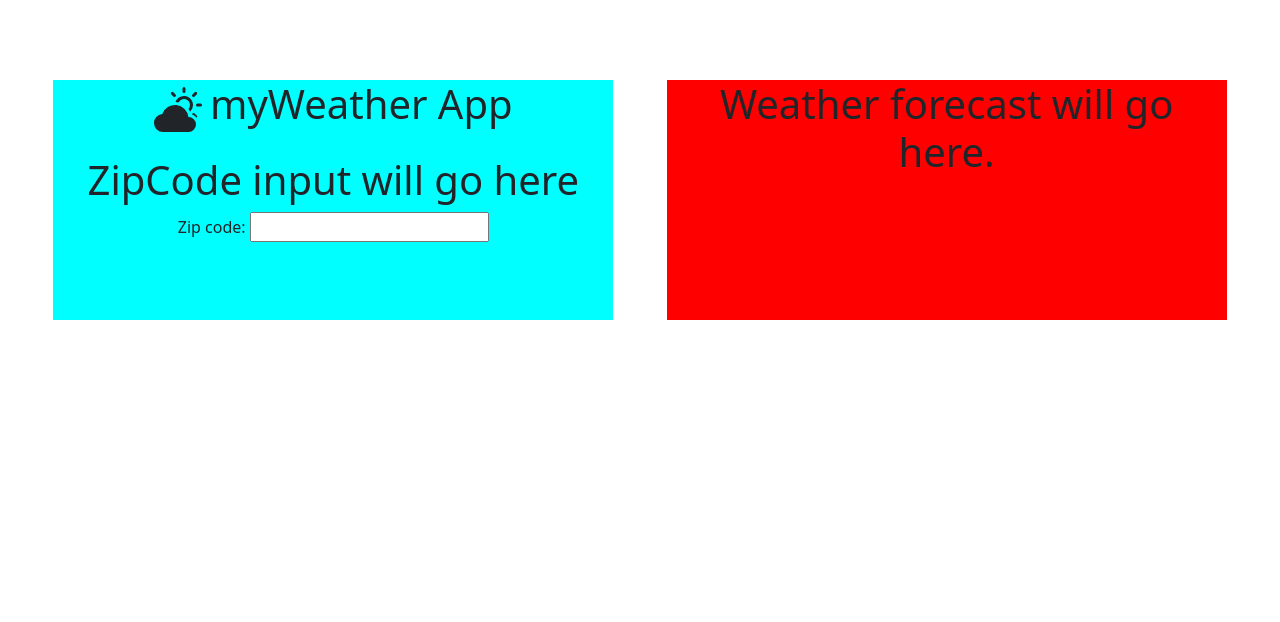
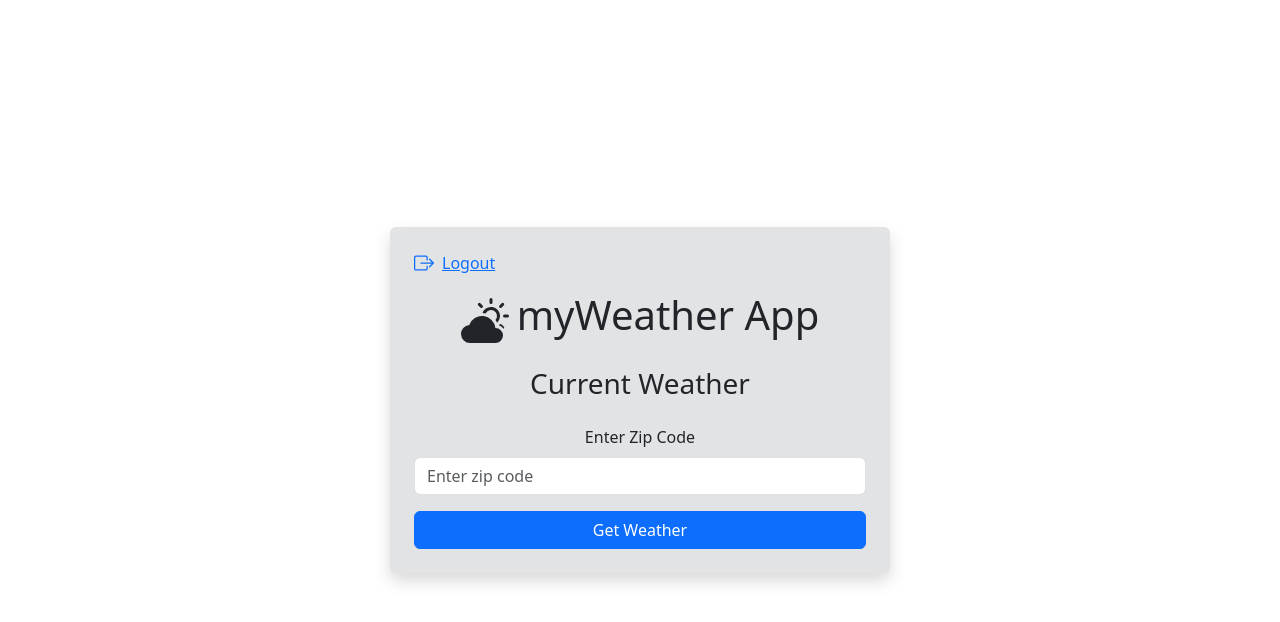
Before and after one commit to RachelBlack003/myWeatherApp-frontend, a React (Create React App) app: page /weather in a window 1280 px wide. Shown: the top 622 px of the page. Built offline with nearby package versions, Linux system fonts and the light colour scheme.

Commit message:
Implement fetching weather data

```diff
--- a/src/components/Weather.js
+++ b/src/components/Weather.js
@@ -1,26 +1,137 @@
-import React from 'react';
-import { useState } from 'react';
-import { Navigate, useNavigate } from 'react-router-dom';
-import styles from './WeatherStyling.module.css'
+import React, { useState } from "react";
+import { Form, Button, Card, Alert, Spinner } from "react-bootstrap";
+import { useNavigate } from "react-router-dom";
+import axios from "axios";
+import { BoxArrowRight } from "react-bootstrap-icons";
 import Header from "./Header.js";
 
-function Weather() {
+const Weather = () => {
+    const [zip, setZip] = useState("");
+    const [weatherData, setWeatherData] = useState(null);
+    const [loading, setLoading] = useState(false);
+    const [error, setError] = useState("");
+    const navigate = useNavigate();
 
-    //TODO: Implement fetching weather from /api/weather endpoint
+    // Function to fetch weather data (always in imperial units)
+    const fetchWeatherData = async () => {
+        if (!zip) {
+            setError("Please enter a zip code.");
+            return;
+        }
+
+        setLoading(true);
+        setError("");
+        setWeatherData(null); // Clear previous weather data on new request
+
+        try {
+            const token = localStorage.getItem("authToken");
+            const headers = {
+                Authorization: `Bearer ${token}`, // Pass token in the request header
+            };
+
+            // Always fetch in imperial units
+            const url = `/api/curweather?zip=${zip}`; // No need to pass the unit anymore
+
+            const response = await axios.get(url, { headers });
+
+            if (response.data) {
+                setWeatherData(response.data); // Set the new data after successful fetch
+            }
+        } catch (err) {
+            setError("Failed to fetch weather data. Please try again.");
+        } finally {
+            setLoading(false);
+        }
+    };
+
+    // Handle form submit (fetch weather data)
+    const handleSubmit = (e) => {
+        e.preventDefault();
+        fetchWeatherData();
+    };
+
+    // Logout function
+    const handleLogout = () => {
+        localStorage.removeItem("authToken"); // Remove the token from localStorage
+        navigate("/"); // Navigate to the login page after logout
+    };
+
+    // Wind direction converter function
+    const degToCompass = (num) => {
+        var val = Math.floor((num / 22.5) + 0.5);
+        var arr = ["N", "NNE", "NE", "ENE", "E", "ESE", "SE", "SSE", "S", "SSW", "SW", "WSW", "W", "WNW", "NW", "NNW"];
+        return arr[(val % 16)];
+    }
+
     return (
+        <div className="d-flex justify-content-center align-items-center vh-100 bg-body">
+            <div className="p-4 bg-secondary-subtle rounded shadow" style={{ width: "500px" }}>
+                <a href="#" onClick={handleLogout} className="d-flex align-items-center mb-3 navLink">
+                    <BoxArrowRight size={20} className="me-2" />
+                    Logout
+                </a>
+                <Header />
+                <h3 className="text-center mb-4">Current Weather</h3>
 
-    <div className={styles.main}>
-        <div className={styles.zipbox}>
-        <Header/>
-            <h1>ZipCode input will go here</h1>
-            Zip code: <input type="number" name="zipcode"/><br/>
+                {error && <Alert variant="danger">{error}</Alert>}
+
+                <Form onSubmit={handleSubmit}>
+                    <Form.Group controlId="formZip" className="mb-3">
+                        <Form.Label className="text-start">Enter Zip Code</Form.Label>
+                        <Form.Control
+                            type="text"
+                            placeholder="Enter zip code"
+                            value={zip}
+                            onChange={(e) => setZip(e.target.value)}
+                            required
+                        />
+                    </Form.Group>
+
+                    <Button variant="primary" type="submit" className="w-100">
+                        Get Weather
+                    </Button>
+                </Form>
+
+                {loading && (
+                    <div className="text-center mt-3">
+                        <Spinner animation="border" variant="primary" />
+                    </div>
+                )}
+
+                {weatherData && (
+                    <Card className="mt-4">
+                        <Card.Body>
+                            <Card.Title className="text-center">{weatherData.name}</Card.Title>
+                            <div className="d-flex justify-content-center align-items-center">
+                                <img
+                                    src={`https://openweathermap.org/img/wn/${weatherData.weather[0].icon}@2x.png`}
+                                    alt={weatherData.weather[0].description}
+                                    className="weatherImg"
+                                />
+                                <div className="ms-3">
+                                    <h4 className="mb-0">
+                                        {Math.round(weatherData.main.temp)} °F
+                                    </h4>
+                                    <p className="mb-0"><span className="text-muted">Feels like: </span>{Math.round(weatherData.main.feels_like)} °F</p>
+                                    <p className="text-muted">{String(weatherData.weather[0].description).charAt(0).toUpperCase() + String(weatherData.weather[0].description).slice(1)}</p>
+                                </div>
+                            </div>
+                            <div className="d-flex justify-content-between mt-3">
+                                <div>
+                                    <strong>Humidity:</strong> {weatherData.main.humidity}%<br/>
+                                    <strong>Wind:</strong> {weatherData.wind.speed} mph {degToCompass(weatherData.wind.deg)}
+                                </div>
+                                <div>
+                                    <strong>Sunrise:</strong> {new Date(weatherData.sys.sunrise * 1000).toLocaleTimeString('en-US', { hour: '2-digit', minute: '2-digit' })}<br/>
+                                    <strong>Sunset:</strong> {new Date(weatherData.sys.sunset * 1000).toLocaleTimeString('en-US', { hour: '2-digit', minute: '2-digit' })}
+                                </div>
+                            </div>
+                        </Card.Body>
+                    </Card>
+                )}
+            </div>
         </div>
-        <div className={styles.weatherbox}>
-            <h1>Weather forecast will go here.</h1>
-        </div>
-    </div>
-  )
-}
+    );
+};
 
-
-export default Weather
+export default Weather;
```
Also changed, not shown: src/images/lightning.jpg (added), 7 other files (tests, documents, lock files or other folders).
